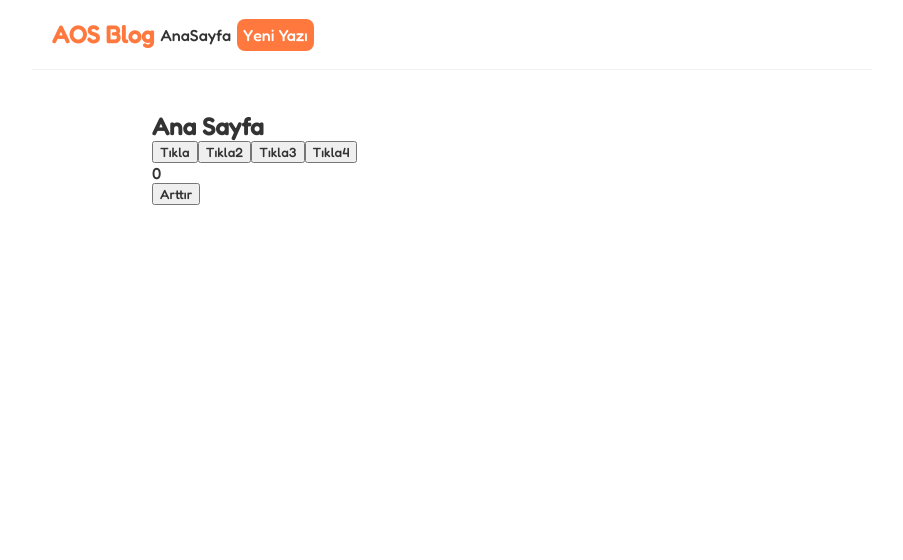
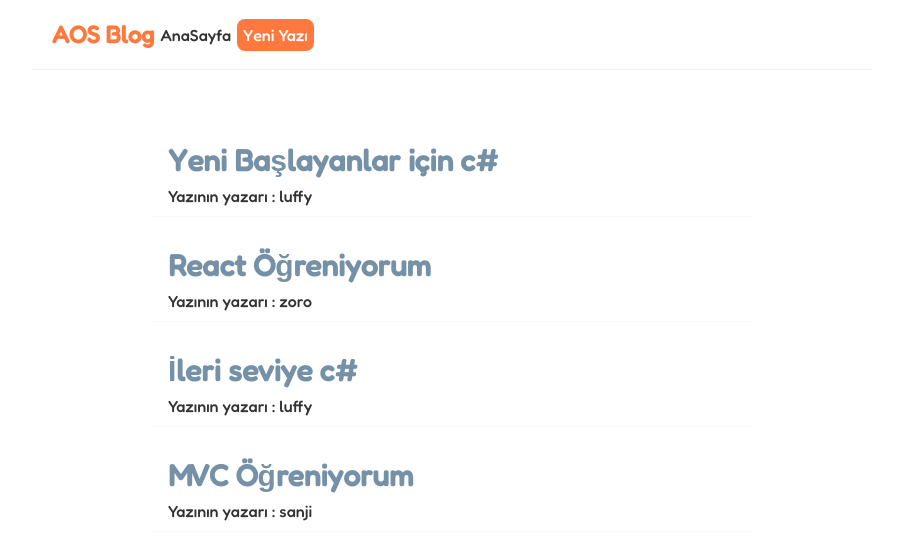
Before and after one commit to eerzik/https---github.com-eerzik-temel-react-app, a React (Create React App) app: page / in a window 1280 px wide. Shown: the top 560 px of the page, without its empty margins (188-1091 px from the left). Built offline with nearby package versions, Linux system fonts and the light colour scheme.

Commit message:
Dizi elemanlarına erişme - döngü

```diff
--- a/src/Home.js
+++ b/src/Home.js
@@ -2,41 +2,76 @@ import { useState } from "react";
 
 
 const Home = () => {
-    const handleClick = () => {
+    // const handleClick = () => {
 
-        console.log('merhaba');
-    }
+    //     console.log('merhaba');
+    // }
 
-    const handleClick2 = (isim) => {
-        console.log(isim);
-    }
-    const handleClick3 = (isim, e) => {
-        //console.log(isim,e.target);
-        console.log(isim, e);
-    }
+    // const handleClick2 = (isim) => {
+    //     console.log(isim);
+    // }
+    // const handleClick3 = (isim, e) => {
+    //     //console.log(isim,e.target);
+    //     console.log(isim, e);
+    // }
 
-    const [sayac, setSayac] = useState(0);
+    // const [sayac, setSayac] = useState(0);
 
-    const handleClick4 = () => {
+    // const handleClick4 = () => {
 
-        setSayac(3);
-    }
+    //     setSayac(3);
+    // }
+
+    const [blogs, setBlogs] = useState([
+        {
+            ad: "Yeni Başlayanlar için c#",
+            aciklama: "lorem ipsum",
+            yazar: "luffy",
+            id: 1
+        },
+        {
+            ad: "React Öğreniyorum",
+            aciklama: "lorem ipsum",
+            yazar: "zoro",
+            id: 2
+        },
+        {
+            ad: "İleri seviye c#",
+            aciklama: "lorem ipsum",
+            yazar: "luffy",
+            id: 3
+        },
+        {
+            ad: "MVC Öğreniyorum",
+            aciklama: "lorem ipsum",
+            yazar: "sanji",
+            id: 4
+        }
+    ])
 
     return (
-        <div>
-            <h2>Ana Sayfa</h2>
+        <div className="Home">
+            {/* <h2>Ana Sayfa</h2> */}
             {/*() pametre göndermiyorsak console e bir defa açıldığında yazdırır sonrasında bir işlem yapmaz
             <button onClick={handleClick()} >Tıkla</button> */}
-            <button onClick={handleClick} >Tıkla</button>
+            {/* <button onClick={handleClick} >Tıkla</button>
             <button onClick={() => handleClick2('luffy')} >Tıkla2</button>
-            <button onClick={(e) => handleClick3('luffy', e)} >Tıkla3</button>
-            <button onClick={(e) => {
+            <button onClick={(e) => handleClick3('luffy', e)} >Tıkla3</button> */}
+            {/* <button onClick={(e) => {
                 console.log(e)
-            }} >Tıkla4</button>
+            }} >Tıkla4</button> */}
 
             {/* //useState kullandığımızda render edilmiş hali olabiliyor. */}
-            <p>{sayac}</p>
-            <button onClick={handleClick4} >Arttır</button>
+            {/* <p>{sayac}</p>
+            <button onClick={handleClick4} >Arttır</button> */}
+
+
+            {blogs.map((blog) => (
+                <div className="blog-preview" key={blog.id}>
+                    <h2>{blog.ad}</h2>
+                    <p>Yazının yazarı : {blog.yazar}</p>
+                </div>
+            ))}
 
         </div>
     );
--- a/src/index.css
+++ b/src/index.css
@@ -37,3 +37,18 @@
   margin: 40px auto;
   padding: 2px;
 }
+.blog-preview{
+  padding: 10px 16px;
+  margin: 20px 0;
+  border-bottom: 1px solid #fafafa;
+  cursor: pointer;
+}
+.blog-preview:hover{
+  box-shadow: 1px 3px 5px rgba(0,0,0,0.1);
+}
+.blog-preview h2 {
+  font-size: 30px;
+  color: #3c6382;
+  margin-bottom: 8px;
+  opacity: 0.7;
+}
```
